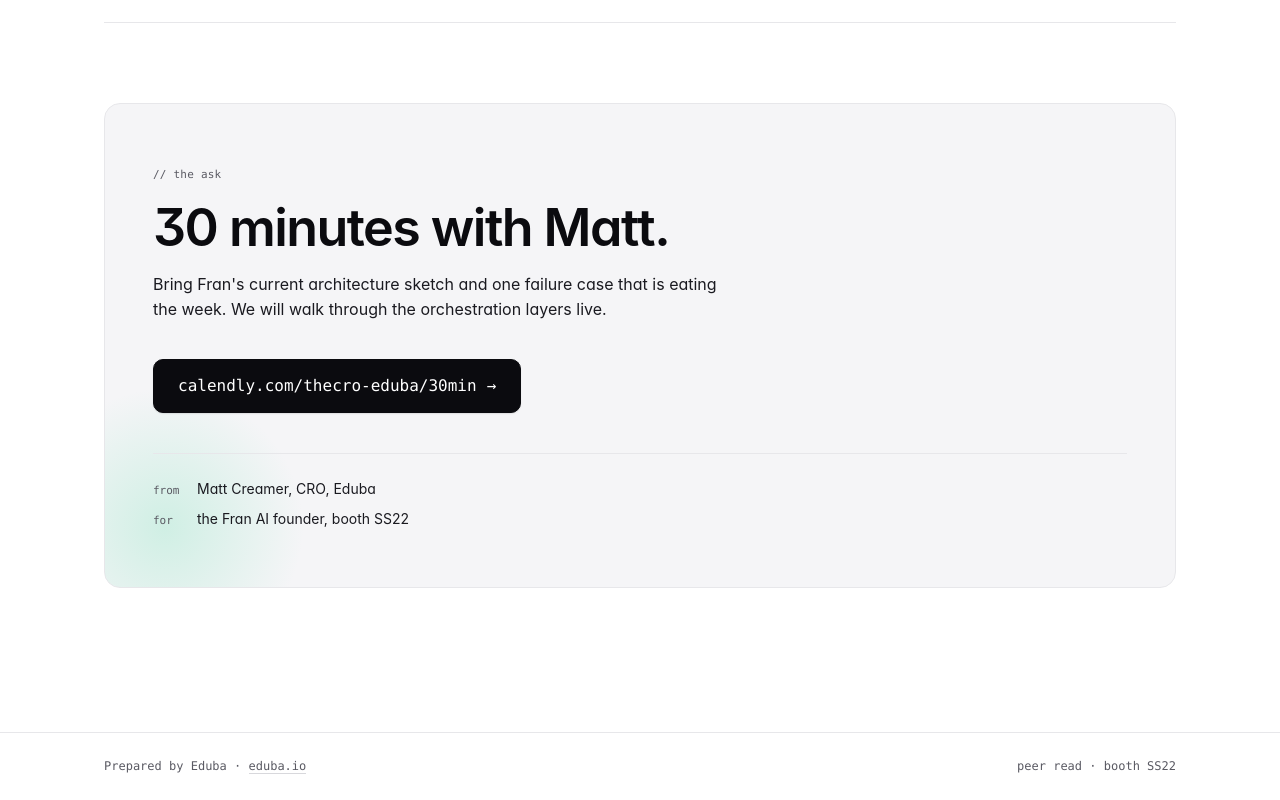
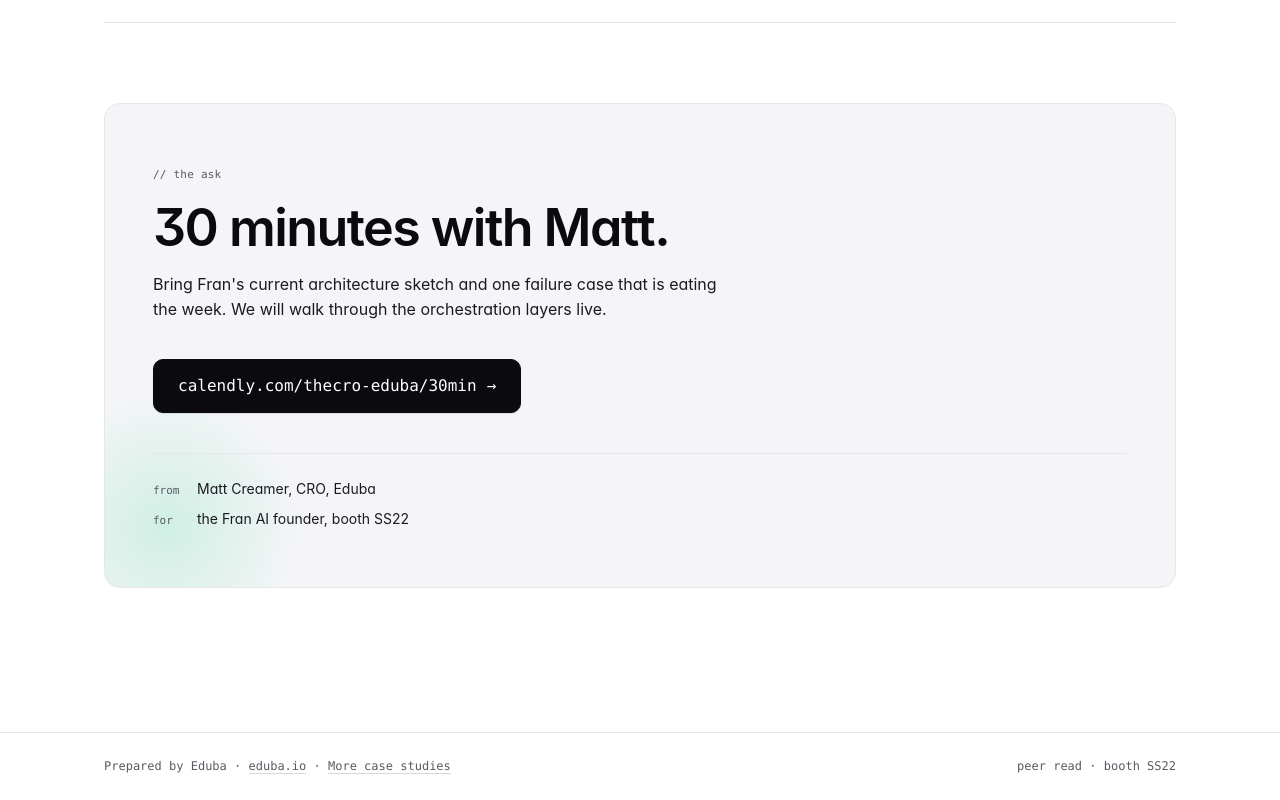
Before and after one commit to mattcreamer17-gif/fran-ai, a plain HTML site: page index.html in a window 1280 px wide. Shown: the part 3032-3832 px from the top of the page. Drawn offline with Linux system fonts and the light colour scheme.

Commit message:
Add eduba.io/works case studies link

```diff
--- a/index.html
+++ b/index.html
@@ -130,7 +130,7 @@
 
 <footer>
   <div class="foot-inner">
-    <span class="foot-left mono">Prepared by Eduba · <a href="https://eduba.io" target="_blank" rel="noopener">eduba.io</a></span>
+    <span class="foot-left mono">Prepared by Eduba · <a href="https://eduba.io" target="_blank" rel="noopener">eduba.io</a> &middot; <a href="https://eduba.io/works" target="_blank" rel="noopener">More case studies</a></span>
     <span class="foot-right mono">peer read · booth SS22</span>
   </div>
 </footer>
```
